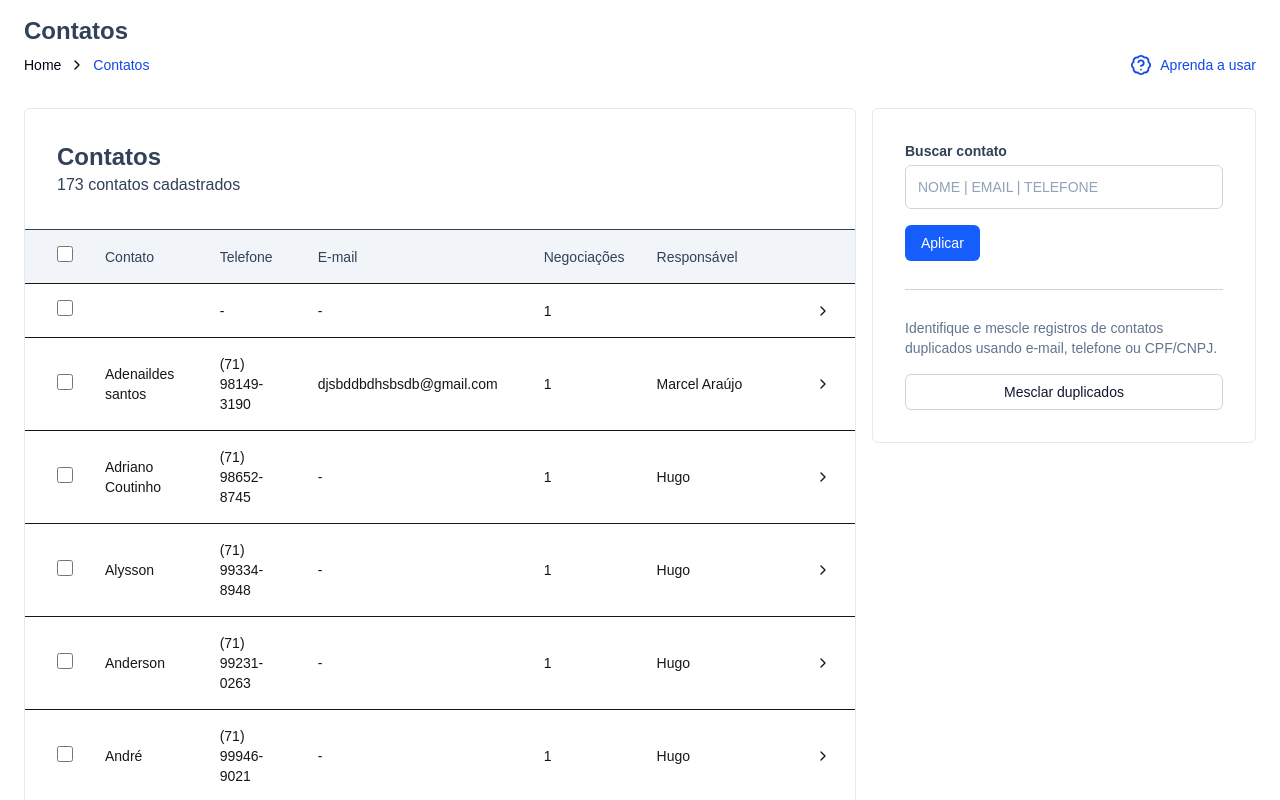
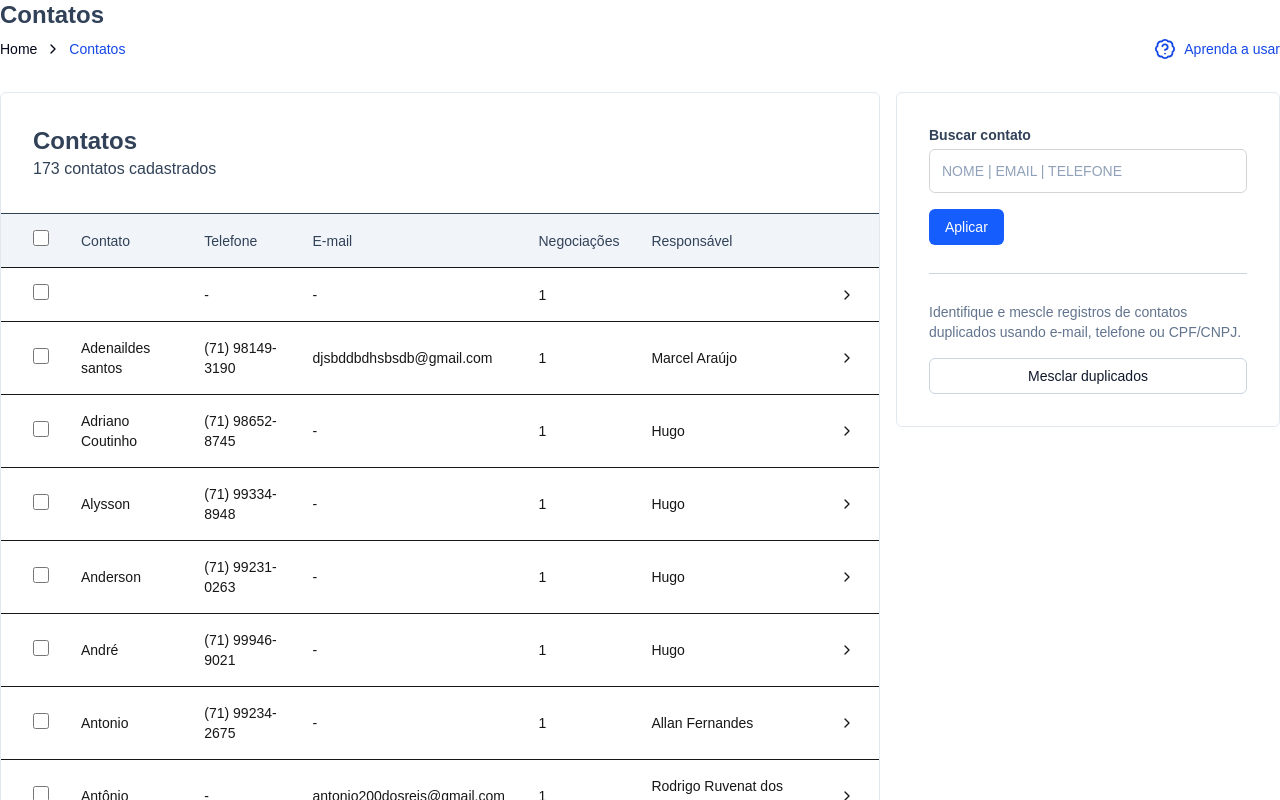
Before and after one commit to fabiobrasileiro/alliancar, a Next.js app: page /contatos in a window 1280 px wide. Shown: the top 800 px of the page. Built offline with nearby package versions, Linux system fonts and the light colour scheme.

Commit message:
refactor: remover <main> e usar fragmento nas páginas contatos e atividades

```diff
--- a/src/app/atividades/page.tsx
+++ b/src/app/atividades/page.tsx
@@ -7,7 +7,7 @@ import { Badge } from "@/components/ui/badge";
 
 export default function AtividadesPage() {
   return (
-    <main className="block m-auto p-2 md:px-6 md:py-4">
+    <>
       <header className="flex flex-col flex-wrap">
         <h2 className="font-bold leading-tight m-0 text-slate-700 text-2xl">
           Atividades
@@ -157,6 +157,6 @@ export default function AtividadesPage() {
           </Card>
         </div>
       </div>
-    </main>
+    </>
   );
 }
--- a/src/app/contatos/page.tsx
+++ b/src/app/contatos/page.tsx
@@ -254,7 +254,7 @@ export default function ContatosPage() {
   ];
 
   return (
-    <main className="block m-auto p-2 md:px-6 md:py-4">
+    <>
       <header className="flex flex-col flex-wrap">
         <h2 className="font-bold leading-tight m-0 text-slate-700 text-2xl">
           Contatos
@@ -418,6 +418,6 @@ export default function ContatosPage() {
           </Card>
         </aside>
       </div>
-    </main>
+    </>
   );
 }
```
